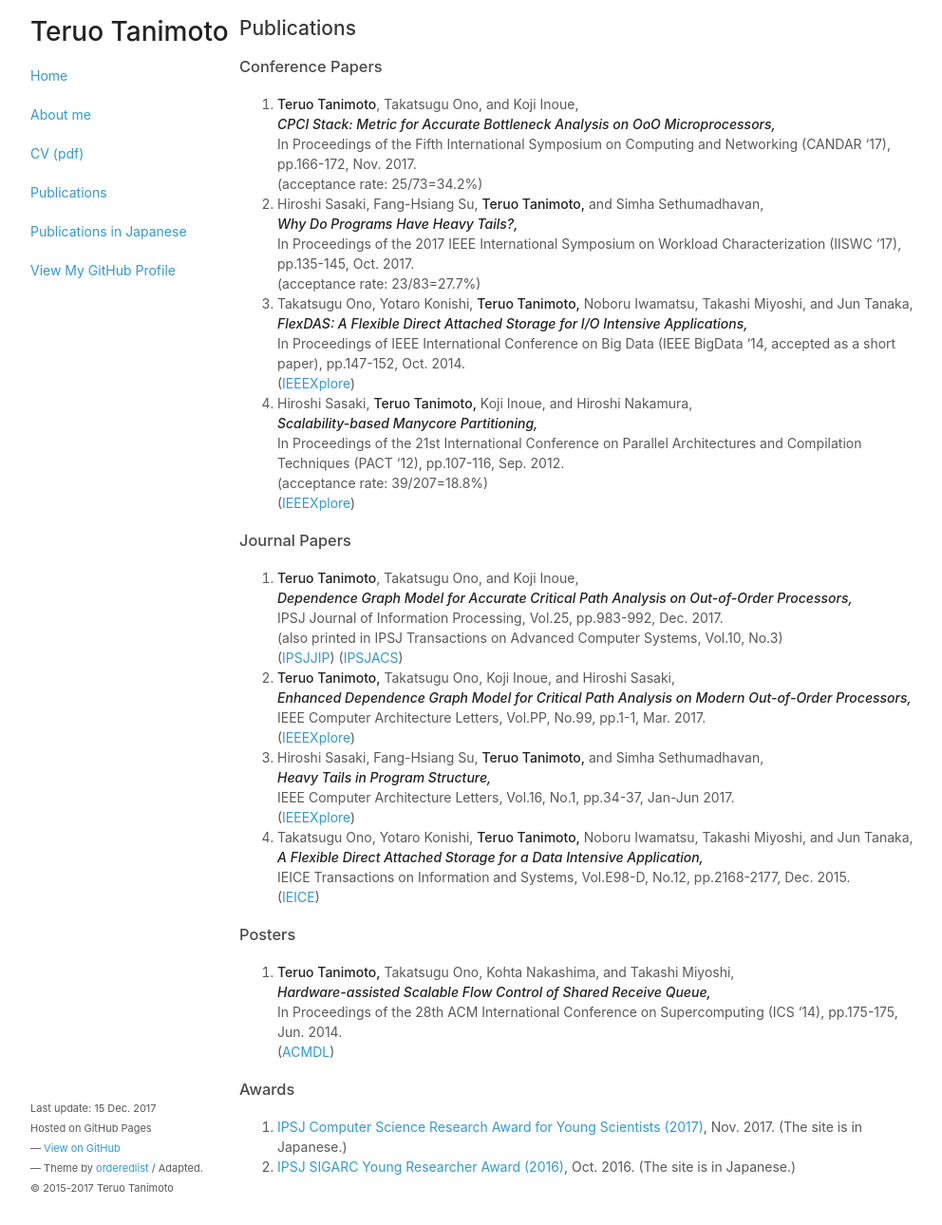
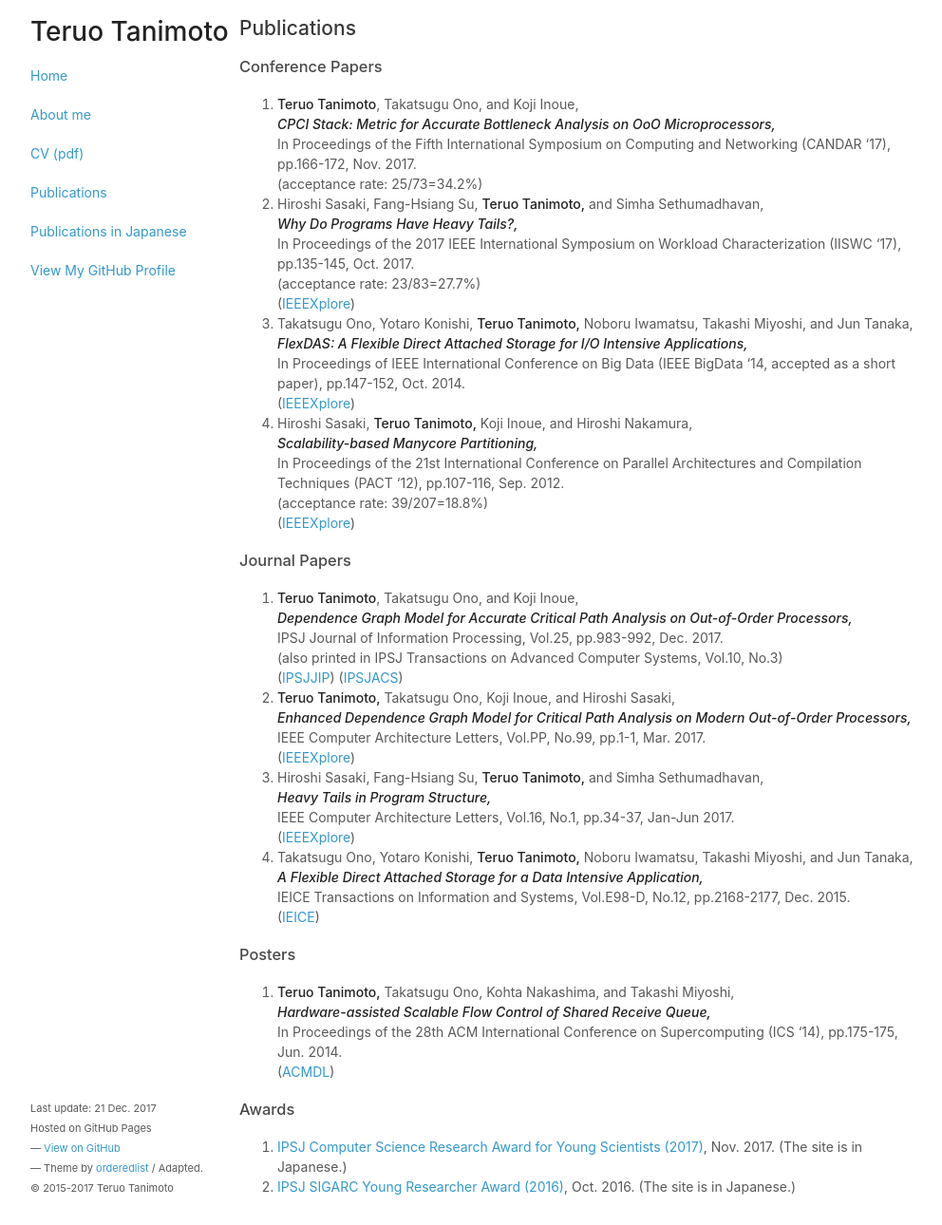
Before and after one commit to teruo41/teruo41.github.io, a Jekyll site: the page built from pubse.md, in a window 1280 px wide and 1290 px high. Shown: the whole window at 95% size, without its empty margins (138-1130 px from the left). Built offline with Jekyll 4.4.1, drawn with Linux system fonts in a browser that asks for light colours.

Commit message:
Updated an IISWC paper

```diff
--- a/_includes/footer.html
+++ b/_includes/footer.html
@@ -1,6 +1,6 @@
 <footer>
   <p> <small>
-  Last update: 15 Dec. 2017<br>
+  Last update: 21 Dec. 2017<br>
   Hosted on GitHub Pages<br>
   &mdash; <a href="https://github.com/teruo41/teruo41.github.io">View on GitHub</a><br>
   &mdash; Theme by <a href="https://github.com/orderedlist">orderedlist</a> / Adapted.<br>
--- a/pubse.md
+++ b/pubse.md
@@ -16,6 +16,7 @@ title: Publications
    ***Why Do Programs Have Heavy Tails?,***
    In Proceedings of the 2017 IEEE International Symposium on Workload Characterization (IISWC '17), pp.135-145, Oct. 2017.
    (acceptance rate: 23/83=27.7%)
+   ([IEEEXplore](http://ieeexplore.ieee.org/document/8167771/))
 
 0. Takatsugu Ono, Yotaro Konishi, __Teruo Tanimoto,__ Noboru Iwamatsu, Takashi Miyoshi, and Jun Tanaka,
    ***FlexDAS: A Flexible Direct Attached Storage for I/O Intensive Applications,***
```
